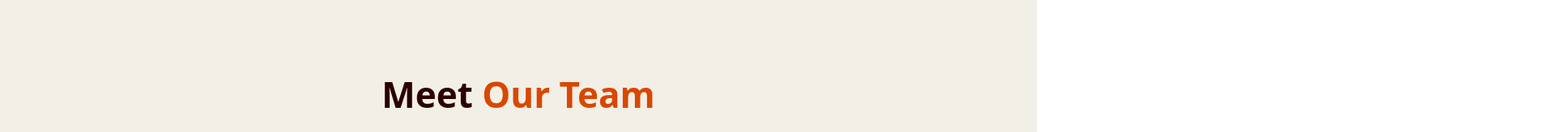
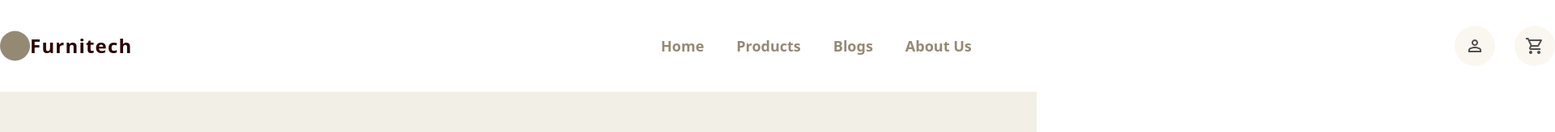
Before and after one commit to nguyensngoc108/Furnitech, a React (Create React App) app in the folder client/: page /about in a window 1280 px wide. Shown: the top 164 px of the page at 81% size, 1920 px wide, since content can reach past the window. Built offline with nearby package versions, Linux system fonts and the light colour scheme; no server answers.

Commit message:
Update 1

```diff
--- a/client/src/App.js
+++ b/client/src/App.js
@@ -4,7 +4,6 @@ import LandingPage from "./pages/LandingPage";
 import Login from "./pages/Login";
 import UserProfile from "./pages/UserProfile";
 import Register from "./pages/Register";
-import Header from "./components/header";
 import ShippingDetails from "./pages/ShippingDetails";
 import Cart from "./pages/Cart";
 import Checkout from "./pages/Checkout";
@@ -23,7 +22,7 @@ const App = () => {
         <Route path="/cart" element={<Cart />} />
         <Route path="/shipping" element={<ShippingDetails />} />
         <Route path="/checkout" element={<Checkout />} />
-        <Route path="/product" element={<Productpage />} />
+        <Route path="/Productpage" element={<Productpage />} />
         <Route path="/about" element={<About />} />
         <Route path="/blog" element={<Blog />} />
       </Routes>
--- a/client/src/components/header.js
+++ b/client/src/components/header.js
@@ -16,6 +16,9 @@ const Headers = ({ className, href, onClick, children, px }) => {
     }
   };
 
+  const handleProductpageClick = () => {
+    navigate("/Productpage");
+  };
   const handleCartClick = () => {
     navigate("/cart");
   };
@@ -71,7 +74,7 @@ const Headers = ({ className, href, onClick, children, px }) => {
           </a>
         </li>
         <li>
-          <a href="#Products" class="hover:text-brown">
+          <a onClick={handleProductpageClick} class="hover:text-brown">
             Products
           </a>
         </li>
--- a/client/src/pages/About.js
+++ b/client/src/pages/About.js
@@ -1,5 +1,5 @@
 import React, { useState, useEffect } from "react";
-
+import Header from "../components/header";
 function About() {
   const [teamMembers, setTeamMembers] = useState([]);
 
@@ -47,7 +47,17 @@ function About() {
   }, []);
 
   return (
+
+    <div>
+      {/* Header */}
+      <div className=" w-[1920px] justify-between items-center  font-DM Sans shrink-0 ">
+        <Header />
+      </div>
+
       <div className="min-h-screen flex flex-col bg-brown-500 items-center px-6 py-[90px]">
+
+
+        {/* Description */}
         <div className="max-w-6xl w-full space-y-[60px]">
           <h2 className="text-display-3 font-bold text-heading-black text-center">
             Meet <span className="text-orange-500">Our Team</span>
@@ -78,6 +88,7 @@ function About() {
           </div>
         </div>
       </div>
+    </div >
   );
 }
 
--- a/client/src/pages/Productpage.js
+++ b/client/src/pages/Productpage.js
@@ -1006,10 +1006,10 @@ function productpage() {
                 </section>
             </div>
 
-            {/* Footer */}
+            {/* Footer
             <div>
                 <Footer />
-            </div>
+            </div> */}
         </section>
     )
 }
```
Lines whose indentation alone changed are shown as unchanged.
